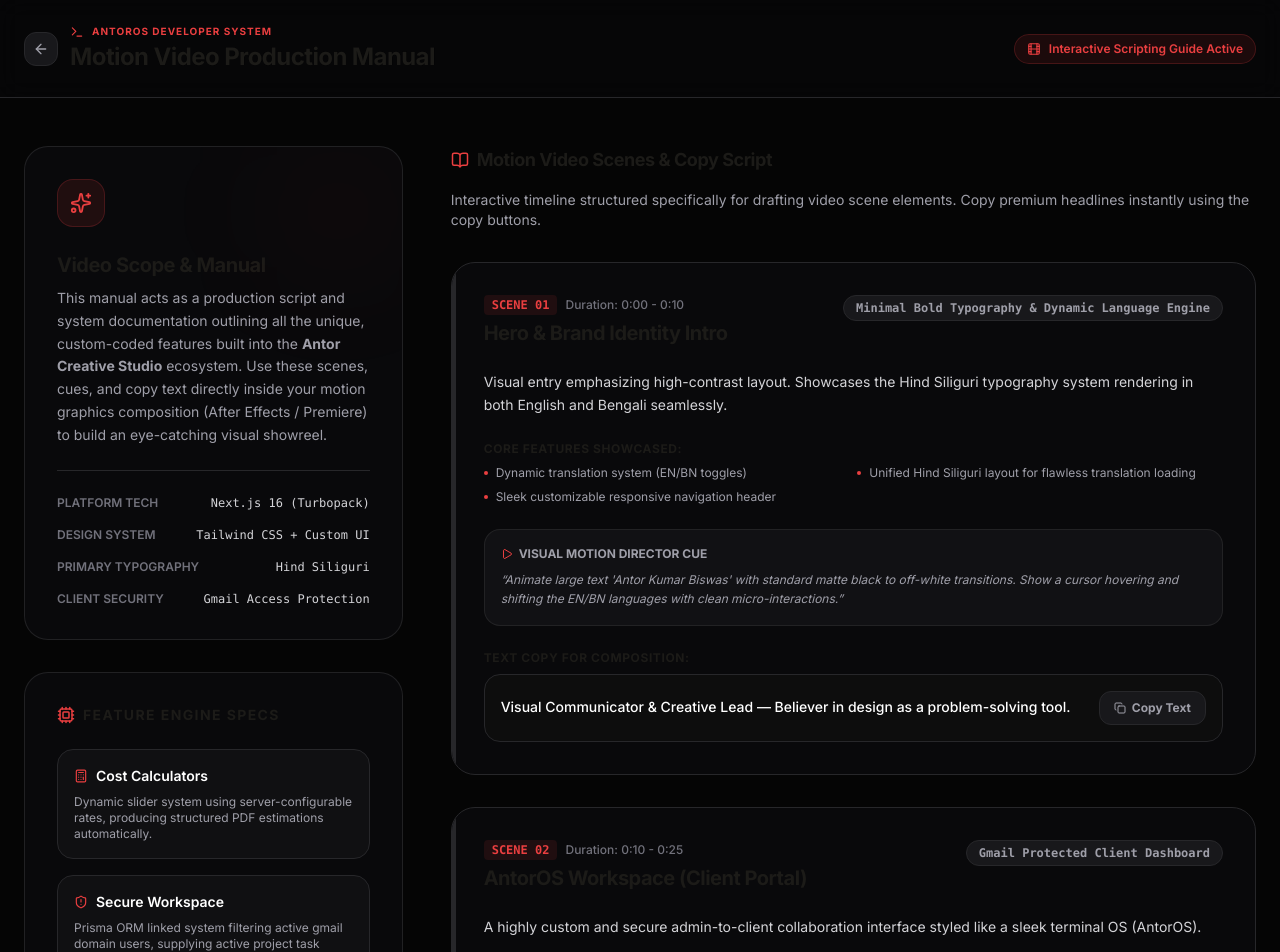
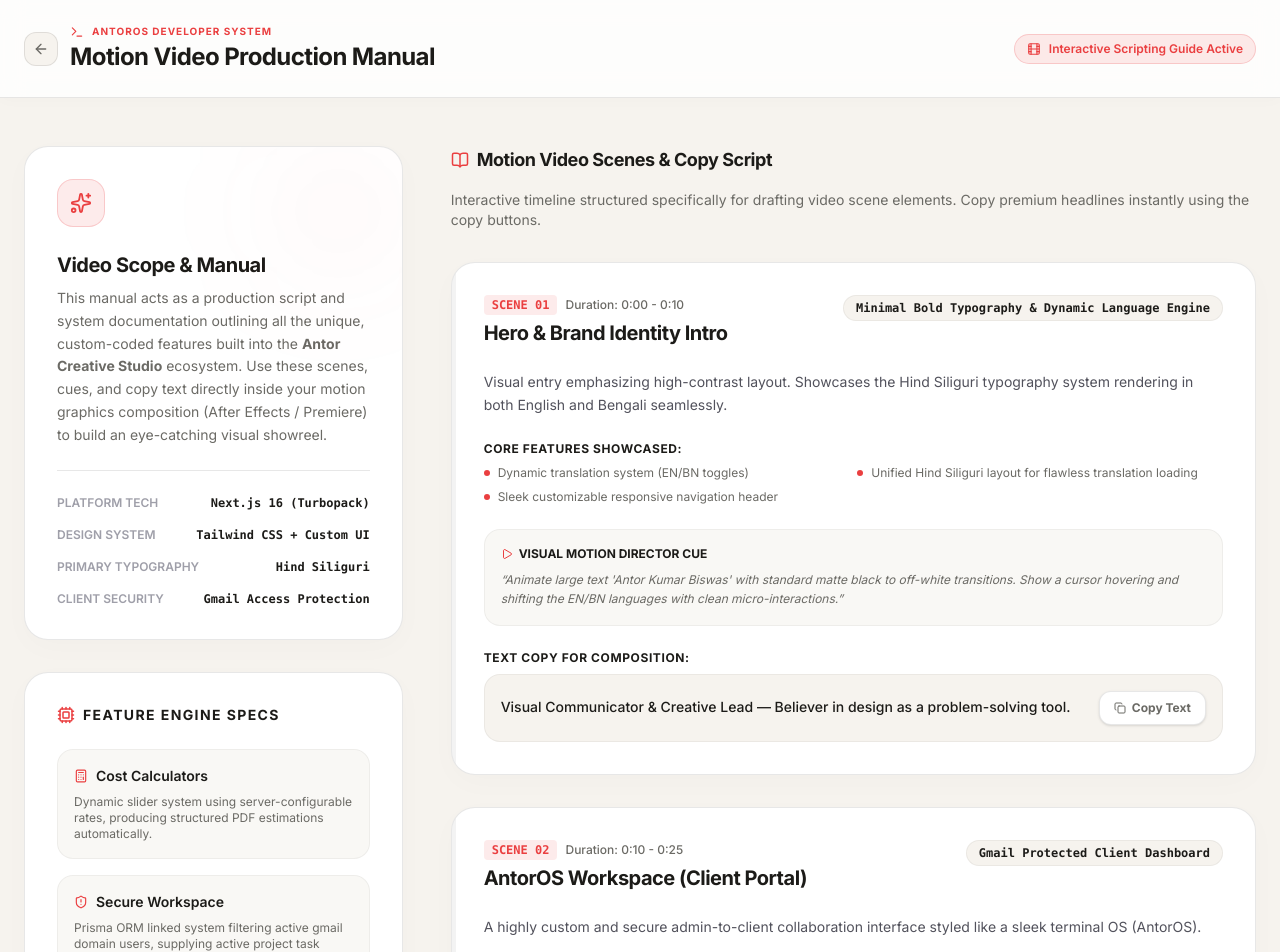
Before and after one commit to artistantor-pixel/AntorCS, a Next.js app: page /admin/manual in a window 1280 px wide. Shown: the top 952 px of the page. Built offline with nearby package versions, Linux system fonts and the light colour scheme; a web font is replaced by a local one.

Commit message:
style: convert video manual component to premium light mode

```diff
--- a/src/app/admin/manual/page.tsx
+++ b/src/app/admin/manual/page.tsx
@@ -93,12 +93,12 @@
   ];
 
   return (
-    <div className="min-h-screen bg-[#050505] text-[#f5f5f5] font-sans selection:bg-[#ea3f40] selection:text-white pb-24">
+    <div className="min-h-screen bg-[#f6f3ee] text-[#1c1b18] font-sans selection:bg-[#ea3f40] selection:text-white pb-24">
       {/* Header Banner */}
-      <header className="border-b border-zinc-800 bg-zinc-950/40 backdrop-blur-md sticky top-0 z-50">
+      <header className="border-b border-[#1c1b18]/10 bg-white/80 backdrop-blur-md sticky top-0 z-50 shadow-[0_2px_15px_rgba(0,0,0,0.02)]">
         <div className="container mx-auto px-6 py-6 flex flex-col sm:flex-row justify-between items-start sm:items-center gap-4">
           <div className="flex items-center gap-3">
-            <Link href="/admin" className="p-2 rounded-xl bg-zinc-900 border border-zinc-800 hover:bg-zinc-800 transition-colors text-zinc-400 hover:text-white">
+            <Link href="/admin" className="p-2 rounded-xl bg-[#f6f3ee] border border-[#1c1b18]/10 hover:bg-white transition-colors text-[#6b6a65] hover:text-[#1c1b18]">
               <ArrowLeft size={16} />
             </Link>
             <div>
@@ -106,7 +106,7 @@
                 <Terminal size={14} className="text-[#ea3f40]" />
                 <span className="text-[10px] font-bold tracking-widest uppercase text-[#ea3f40]">AntorOS Developer System</span>
               </div>
-              <h1 className="text-xl sm:text-2xl font-bold tracking-tight text-white mt-0.5">Motion Video Production Manual</h1>
+              <h1 className="text-xl sm:text-2xl font-bold tracking-tight text-[#1c1b18] mt-0.5">Motion Video Production Manual</h1>
             </div>
           </div>
 
@@ -120,7 +120,7 @@
       <main className="container mx-auto px-6 mt-12 grid grid-cols-1 lg:grid-cols-12 gap-12">
         {/* Left column: Overview & Core specs */}
         <section className="lg:col-span-4 space-y-8">
-          <div className="p-8 rounded-3xl bg-zinc-950 border border-zinc-800/80 space-y-6 relative overflow-hidden">
+          <div className="p-8 rounded-3xl bg-white border border-[#1c1b18]/10 space-y-6 relative overflow-hidden shadow-[0_8px_30px_rgba(0,0,0,0.02)]">
             <div className="absolute top-0 right-0 w-32 h-32 bg-[#ea3f40]/5 rounded-full blur-3xl" />
 
             <div className="w-12 h-12 rounded-2xl bg-[#ea3f40]/10 border border-[#ea3f40]/20 flex items-center justify-center text-[#ea3f40]">
@@ -128,66 +128,66 @@
             </div>
 
             <div className="space-y-2">
-              <h2 className="text-xl font-bold tracking-tight text-white">Video Scope & Manual</h2>
-              <p className="text-sm text-zinc-400 leading-relaxed">
+              <h2 className="text-xl font-bold tracking-tight text-[#1c1b18]">Video Scope & Manual</h2>
+              <p className="text-sm text-[#6b6a65] leading-relaxed">
                 This manual acts as a production script and system documentation outlining all the unique, custom-coded features built into the <strong>Antor Creative Studio</strong> ecosystem. Use these scenes, cues, and copy text directly inside your motion graphics composition (After Effects / Premiere) to build an eye-catching visual showreel.
               </p>
             </div>
 
-            <div className="pt-6 border-t border-zinc-800 space-y-4">
+            <div className="pt-6 border-t border-[#1c1b18]/10 space-y-4">
               <div className="flex justify-between items-center text-xs">
-                <span className="text-zinc-500 font-semibold uppercase">Platform Tech</span>
-                <span className="text-zinc-300 font-mono">Next.js 16 (Turbopack)</span>
+                <span className="text-zinc-400 font-semibold uppercase">Platform Tech</span>
+                <span className="text-[#1c1b18] font-mono font-semibold">Next.js 16 (Turbopack)</span>
               </div>
               <div className="flex justify-between items-center text-xs">
-                <span className="text-zinc-500 font-semibold uppercase">Design System</span>
-                <span className="text-zinc-300 font-mono">Tailwind CSS + Custom UI</span>
+                <span className="text-zinc-400 font-semibold uppercase">Design System</span>
+                <span className="text-[#1c1b18] font-mono font-semibold">Tailwind CSS + Custom UI</span>
               </div>
               <div className="flex justify-between items-center text-xs">
-                <span className="text-zinc-500 font-semibold uppercase">Primary Typography</span>
-                <span className="text-zinc-300 font-mono">Hind Siliguri</span>
+                <span className="text-zinc-400 font-semibold uppercase">Primary Typography</span>
+                <span className="text-[#1c1b18] font-mono font-semibold">Hind Siliguri</span>
               </div>
               <div className="flex justify-between items-center text-xs">
-                <span className="text-zinc-500 font-semibold uppercase">Client Security</span>
-                <span className="text-zinc-300 font-mono">Gmail Access Protection</span>
+                <span className="text-zinc-400 font-semibold uppercase">Client Security</span>
+                <span className="text-[#1c1b18] font-mono font-semibold">Gmail Access Protection</span>
               </div>
             </div>
           </div>
 
           {/* Quick Technical Specs Block */}
-          <div className="p-8 rounded-3xl bg-zinc-950 border border-zinc-800/80 space-y-6">
+          <div className="p-8 rounded-3xl bg-white border border-[#1c1b18]/10 space-y-6 shadow-[0_8px_30px_rgba(0,0,0,0.02)]">
             <div className="flex items-center gap-2 text-[#ea3f40]">
               <Cpu size={18} />
               <h3 className="text-sm font-bold tracking-widest uppercase">Feature Engine Specs</h3>
             </div>
 
             <div className="space-y-4 text-sm">
-              <div className="p-4 bg-zinc-900/50 rounded-2xl border border-zinc-800 space-y-2">
-                <div className="flex items-center gap-2 text-white font-semibold">
+              <div className="p-4 bg-[#f6f3ee]/60 rounded-2xl border border-[#1c1b18]/5 space-y-2">
+                <div className="flex items-center gap-2 text-[#1c1b18] font-semibold">
                   <Calculator size={14} className="text-[#ea3f40]" />
                   <span>Cost Calculators</span>
                 </div>
-                <p className="text-xs text-zinc-400">
+                <p className="text-xs text-[#6b6a65]">
                   Dynamic slider system using server-configurable rates, producing structured PDF estimations automatically.
                 </p>
               </div>
 
-              <div className="p-4 bg-zinc-900/50 rounded-2xl border border-zinc-800 space-y-2">
-                <div className="flex items-center gap-2 text-white font-semibold">
+              <div className="p-4 bg-[#f6f3ee]/60 rounded-2xl border border-[#1c1b18]/5 space-y-2">
+                <div className="flex items-center gap-2 text-[#1c1b18] font-semibold">
                   <ShieldAlert size={14} className="text-[#ea3f40]" />
                   <span>Secure Workspace</span>
                 </div>
-                <p className="text-xs text-zinc-400">
+                <p className="text-xs text-[#6b6a65]">
                   Prisma ORM linked system filtering active gmail domain users, supplying active project task statuses.
                 </p>
               </div>
 
-              <div className="p-4 bg-zinc-900/50 rounded-2xl border border-zinc-800 space-y-2">
-                <div className="flex items-center gap-2 text-white font-semibold">
+              <div className="p-4 bg-[#f6f3ee]/60 rounded-2xl border border-[#1c1b18]/5 space-y-2">
+                <div className="flex items-center gap-2 text-[#1c1b18] font-semibold">
                   <Layers size={14} className="text-[#ea3f40]" />
                   <span>Behance Blocks</span>
                 </div>
-                <p className="text-xs text-zinc-400">
+                <p className="text-xs text-[#6b6a65]">
                   Modular JSON database columns rendering markdown text blocks, high-def design images, and structured metrics.
                 </p>
               </div>
@@ -200,9 +200,9 @@
           <div className="space-y-4">
             <div className="flex items-center gap-2">
               <BookOpen size={18} className="text-[#ea3f40]" />
-              <h2 className="text-lg font-bold tracking-tight text-white">Motion Video Scenes & Copy Script</h2>
+              <h2 className="text-lg font-bold tracking-tight text-[#1c1b18]">Motion Video Scenes & Copy Script</h2>
             </div>
-            <p className="text-sm text-zinc-400">
+            <p className="text-sm text-[#6b6a65]">
               Interactive timeline structured specifically for drafting video scene elements. Copy premium headlines instantly using the copy buttons.
             </p>
           </div>
@@ -211,10 +211,10 @@
             {videoScenes.map((scene) => (
               <div
                 key={scene.scene}
-                className="group p-8 rounded-3xl bg-zinc-950 border border-zinc-800 hover:border-zinc-700/80 transition-all duration-300 space-y-6 relative overflow-hidden"
+                className="group p-8 rounded-3xl bg-white border border-[#1c1b18]/10 hover:border-[#ea3f40]/30 transition-all duration-300 space-y-6 relative overflow-hidden shadow-[0_8px_30px_rgba(0,0,0,0.02)]"
               >
                 {/* Visual side accent */}
-                <div className="absolute top-0 left-0 w-[4px] h-full bg-zinc-800 group-hover:bg-[#ea3f40] transition-colors" />
+                <div className="absolute top-0 left-0 w-[4px] h-full bg-[#1c1b18]/5 group-hover:bg-[#ea3f40] transition-colors" />
 
                 <div className="flex flex-col sm:flex-row justify-between items-start gap-4">
                   <div className="space-y-1">
@@ -222,31 +222,31 @@
                       <span className="font-mono text-xs font-bold text-[#ea3f40] px-2 py-0.5 rounded bg-[#ea3f40]/10">
                         SCENE {scene.scene}
                       </span>
-                      <span className="text-xs font-medium text-zinc-500">
+                      <span className="text-xs font-medium text-[#6b6a65]">
                         Duration: {scene.duration}
                       </span>
                     </div>
-                    <h3 className="text-xl font-bold tracking-tight text-white mt-1 group-hover:text-[#ea3f40] transition-colors">
+                    <h3 className="text-xl font-bold tracking-tight text-[#1c1b18] mt-1 group-hover:text-[#ea3f40] transition-colors">
                       {scene.title}
                     </h3>
                   </div>
 
-                  <span className="text-xs font-semibold px-3 py-1 rounded-full bg-zinc-900 border border-zinc-800 text-zinc-400 font-mono">
+                  <span className="text-xs font-semibold px-3 py-1 rounded-full bg-[#f6f3ee] border border-[#1c1b18]/5 text-[#1c1b18] font-mono">
                     {scene.focus}
                   </span>
                 </div>
 
-                <p className="text-sm text-zinc-300 leading-relaxed font-sans">
+                <p className="text-sm text-zinc-600 leading-relaxed font-sans">
                   {scene.description}
                 </p>
 
                 {/* Features List */}
                 <div className="space-y-2">
-                  <h4 className="text-xs font-bold uppercase tracking-wider text-zinc-500">Core Features Showcased:</h4>
+                  <h4 className="text-xs font-bold uppercase tracking-wider text-[#6b6a65]">Core Features Showcased:</h4>
                   <ul className="grid grid-cols-1 sm:grid-cols-2 gap-2">
                     {scene.features.map((feat, index) => (
-                      <li key={index} className="text-xs text-zinc-400 flex items-center gap-2">
-                        <span className="w-1 h-1 rounded-full bg-[#ea3f40]" />
+                      <li key={index} className="text-xs text-[#6b6a65] flex items-center gap-2">
+                        <span className="w-1.5 h-1.5 rounded-full bg-[#ea3f40]" />
                         <span>{feat}</span>
                       </li>
                     ))}
@@ -254,31 +254,31 @@
                 </div>
 
                 {/* Motion Cue Box */}
-                <div className="p-4 rounded-2xl bg-zinc-900/60 border border-zinc-800/80 space-y-2">
-                  <div className="flex items-center gap-1.5 text-zinc-400 text-xs font-bold uppercase">
+                <div className="p-4 rounded-2xl bg-[#f6f3ee]/60 border border-[#1c1b18]/5 space-y-2">
+                  <div className="flex items-center gap-1.5 text-[#1c1b18] text-xs font-bold uppercase">
                     <Play size={12} className="text-[#ea3f40]" />
                     <span>Visual Motion Director Cue</span>
                   </div>
-                  <p className="text-xs text-zinc-400 italic font-sans leading-relaxed">
+                  <p className="text-xs text-[#6b6a65] italic font-sans leading-relaxed">
                     &ldquo;{scene.videoCue}&rdquo;
                   </p>
                 </div>
 
                 {/* Video Copy / Text to Copy */}
                 <div className="space-y-2">
-                  <h4 className="text-xs font-bold uppercase tracking-wider text-zinc-500">Text Copy for Composition:</h4>
-                  <div className="p-4 rounded-2xl bg-[#0d0d0d] border border-zinc-800 flex justify-between items-center gap-4">
-                    <p className="text-xs sm:text-sm text-white font-medium leading-relaxed font-sans flex-1">
+                  <h4 className="text-xs font-bold uppercase tracking-wider text-[#6b6a65]">Text Copy for Composition:</h4>
+                  <div className="p-4 rounded-2xl bg-[#f6f3ee] border border-[#1c1b18]/5 flex justify-between items-center gap-4">
+                    <p className="text-xs sm:text-sm text-[#1c1b18] font-medium leading-relaxed font-sans flex-1">
                       {scene.copyText}
                     </p>
                     <button
                       onClick={() => handleCopy(scene.copyText, scene.scene)}
-                      className="px-3.5 py-2 rounded-xl bg-zinc-900 hover:bg-zinc-800 border border-zinc-800 text-zinc-400 hover:text-white flex items-center gap-1.5 text-xs font-bold transition-all shrink-0 active:scale-95 cursor-pointer"
+                      className="px-3.5 py-2 rounded-xl bg-white hover:bg-[#f6f3ee] border border-[#1c1b18]/10 text-[#6b6a65] hover:text-[#1c1b18] flex items-center gap-1.5 text-xs font-bold transition-all shrink-0 active:scale-95 cursor-pointer shadow-sm"
                     >
                       {copiedText === scene.scene ? (
                         <>
-                          <Check size={12} className="text-emerald-500" />
-                          <span className="text-emerald-500">Copied</span>
+                          <Check size={12} className="text-emerald-600" />
+                          <span className="text-emerald-600">Copied</span>
                         </>
                       ) : (
                         <>
```
